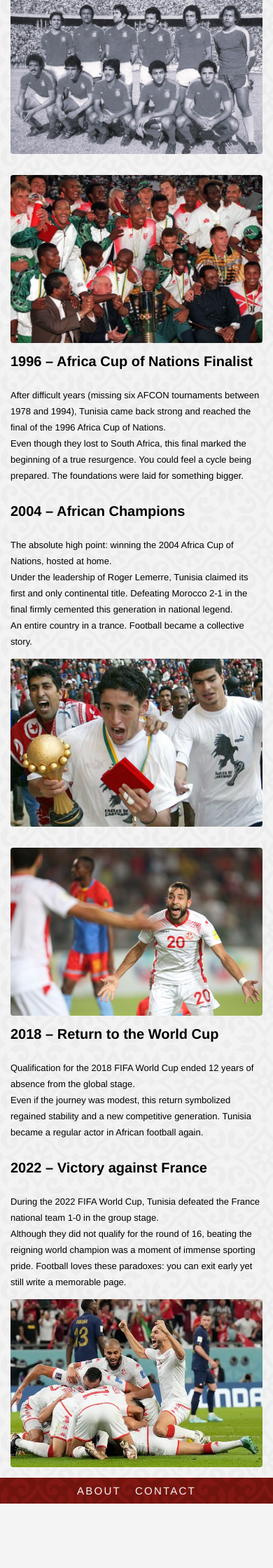
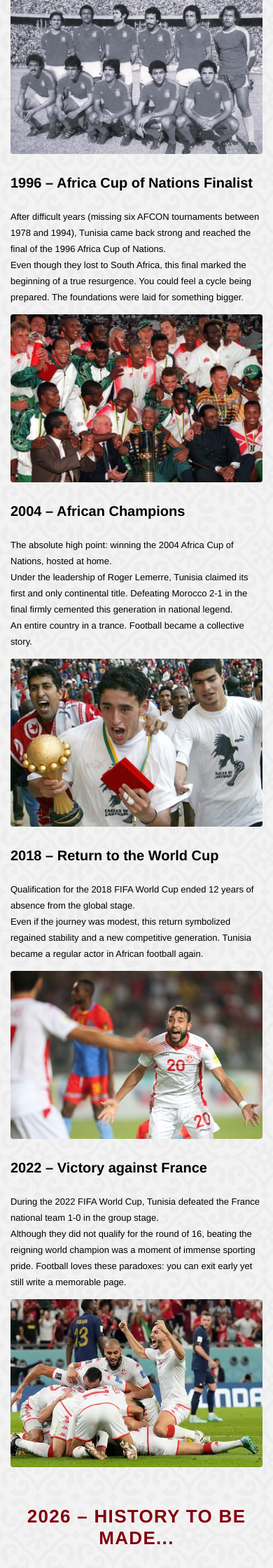
Before and after one commit to Yassine-Ben-Romdhane/web-vanillaphp, a PHP site: page / in a window 390 px wide. Shown: the part 1101-3341 px from the top of the page at 70% size. Before the commit the page ends 3249 px from the top, so only its background shows below. Run offline with PHP 8.4, Linux system fonts and the light colour scheme; some libraries are stand-ins or nearby versions.

Commit message:
style and responsiveness fixes

```diff
--- a/index.html
+++ b/index.html
@@ -106,6 +106,11 @@
         <img class="element-2" src="img/2022-1.jpg" />
       </div>
 
+      <!-- 2026 Banner -->
+      <div class="banner-2026">
+        <h2 class="banner-2026__title">2026 &ndash; HISTORY TO BE MADE...</h2>
+      </div>
+
       <!-- Footer -->
       <div class="frame">
         <div class="frame-2">
@@ -114,6 +119,16 @@
         </div>
       </div>
     </div>
+
+    <!-- Scroll indicator dots -->
+    <nav class="scroll-indicator" aria-label="Section navigation">
+      <div class="scroll-indicator__track"></div>
+      <button class="scroll-indicator__dot active" data-target="0" aria-label="1978"></button>
+      <button class="scroll-indicator__dot" data-target="1" aria-label="1996"></button>
+      <button class="scroll-indicator__dot" data-target="2" aria-label="2004"></button>
+      <button class="scroll-indicator__dot" data-target="3" aria-label="2018"></button>
+      <button class="scroll-indicator__dot" data-target="4" aria-label="2022"></button>
+    </nav>
 
     <script>
       // Hamburger menu toggle
@@ -142,6 +157,50 @@
       document.querySelectorAll('.history-section').forEach(function (el) {
         observer.observe(el);
       });
+
+      // Scroll indicator logic
+      (function () {
+        var sections = document.querySelectorAll('.history-section');
+        var dots = document.querySelectorAll('.scroll-indicator__dot');
+        var indicator = document.querySelector('.scroll-indicator');
+        var hero = document.querySelector('.hero');
+
+        // Click a dot → scroll to that section
+        dots.forEach(function (dot) {
+          dot.addEventListener('click', function () {
+            var idx = parseInt(this.getAttribute('data-target'));
+            sections[idx].scrollIntoView({ behavior: 'smooth', block: 'center' });
+          });
+        });
+
+        // Update active dot + show/hide indicator on scroll
+        function updateIndicator() {
+          var heroBottom = hero.offsetTop + hero.offsetHeight;
+          var scrollY = window.scrollY || window.pageYOffset;
+
+          // Hide indicator when in hero section
+          if (scrollY < heroBottom - 200) {
+            indicator.classList.remove('visible');
+            return;
+          }
+          indicator.classList.add('visible');
+
+          var activeIdx = 0;
+          sections.forEach(function (sec, i) {
+            var rect = sec.getBoundingClientRect();
+            if (rect.top < window.innerHeight * 0.5) {
+              activeIdx = i;
+            }
+          });
+
+          dots.forEach(function (d, i) {
+            d.classList.toggle('active', i === activeIdx);
+          });
+        }
+
+        window.addEventListener('scroll', updateIndicator, { passive: true });
+        updateIndicator();
+      })();
     </script>
   </body>
 </html>
--- a/style.css
+++ b/style.css
@@ -257,6 +257,28 @@
   animation: revealFromRight 0.8s ease forwards;
 }
 
+/* 2026 BANNER */
+.home-page .banner-2026 {
+  width: 100%;
+  padding: 80px 40px;
+  text-align: center;
+  box-sizing: border-box;
+}
+
+.home-page .banner-2026__title {
+  font-family: var(--h1-font-family);
+  font-weight: 700;
+  font-size: 64px;
+  letter-spacing: 0.05em;
+  line-height: 1.2;
+  color: #81000B;
+  text-transform: uppercase;
+  margin: 0;
+  position: relative;
+  z-index: 1;
+  text-shadow: 0 0 30px rgba(255, 255, 255, 0.15);
+}
+
 /* FOOTER */
 .home-page .frame {
   display: flex;
@@ -279,6 +351,14 @@
 
 /*TABLET  (max-width: 1024px)*/
 @media (max-width: 1024px) {
+  .home-page .banner-2026 {
+    padding: 60px 30px;
+  }
+
+  .home-page .banner-2026__title {
+    font-size: 48px;
+  }
+
   .home-page .navbar {
     padding: 10px 20px;
   }
@@ -353,10 +436,16 @@
   /* Stack content sections vertically */
   .home-page .element,
   .home-page .div,
-  .home-page .element-3,
+  .home-page .element-3 {
+    flex-direction: column;
+    padding: 25px 20px;
+    gap: 20px;
+  }
+
+  /* Reverse order for sections where image precedes text in HTML */
   .home-page .element-4,
   .home-page .element-6 {
-    flex-direction: column;
+    flex-direction: column-reverse;
     padding: 25px 20px;
     gap: 20px;
   }
@@ -392,18 +481,31 @@
     font-size: 13px;
   }
 
+  .home-page .text-wrapper-3 {
+    font-size: 14px;
+  }
+
   .home-page .frame {
-    justify-content: center;
+    justify-content: flex-end;
+    padding: 0px 20px;
+    background-size: 70px 70px;
   }
 
   .home-page .frame-2 {
-    gap: 30px;
+    gap: 20px;
+    padding: 8px;
+  }
+
+  .home-page .banner-2026 {
+    padding: 50px 20px;
+  }
+
+  .home-page .banner-2026__title {
+    font-size: 36px;
   }
 }
 
-/*===========================================
-   SMALL MOBILE  (max-width: 480px)
-  =========================================== */
+/*SMALL MOBILE  (max-width: 480px)*/
 @media (max-width: 480px) {
   .home-page .element-first-world-cup,
   .home-page .element-african,
@@ -422,7 +524,11 @@
 
   .home-page .element,
   .home-page .div,
-  .home-page .element-3,
+  .home-page .element-3 {
+    padding: 15px;
+    gap: 15px;
+  }
+
   .home-page .element-4,
   .home-page .element-6 {
     padding: 15px;
@@ -448,9 +554,25 @@
     letter-spacing: 1.5px;
   }
 
+  .home-page .text-wrapper-3 {
+    font-size: 10px;
+  }
+
+  .home-page .frame {
+    padding: 0px 15px;
+    background-size: 55px 55px;
+  }
+
   .home-page .frame-2 {
-    gap: 20px;
-    flex-wrap: wrap;
-    justify-content: center;
+    gap: 15px;
+    padding: 6px;
+  }
+
+  .home-page .banner-2026 {
+    padding: 40px 15px;
+  }
+
+  .home-page .banner-2026__title {
+    font-size: 26px;
   }
 }
```
Also changed, not shown: other parts of style.css (+56 -3 lines).
